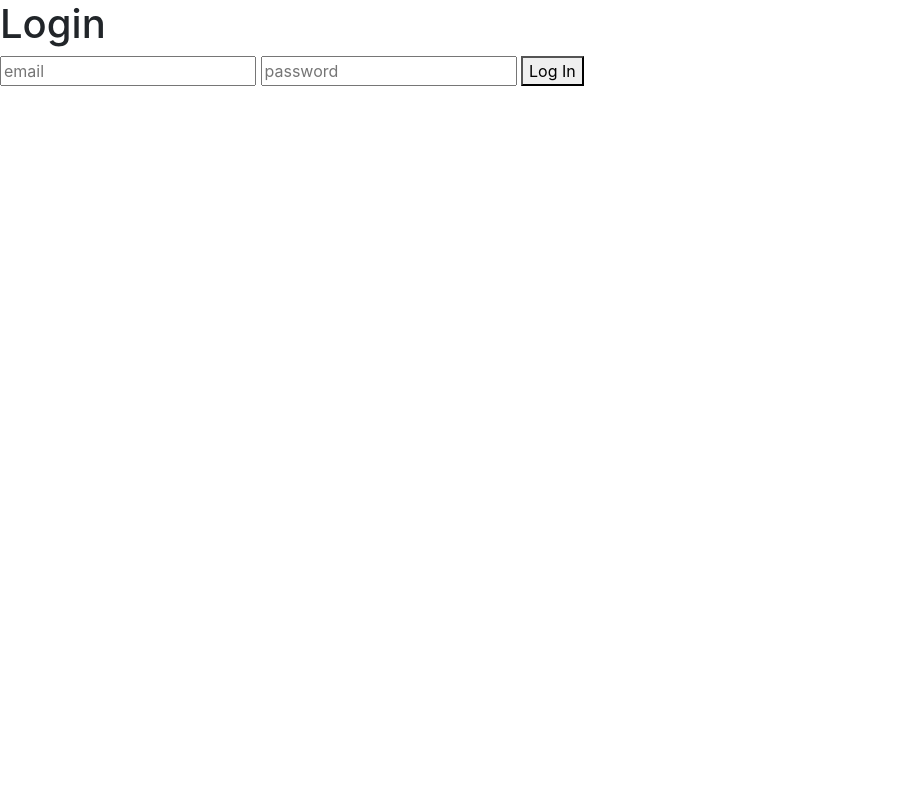
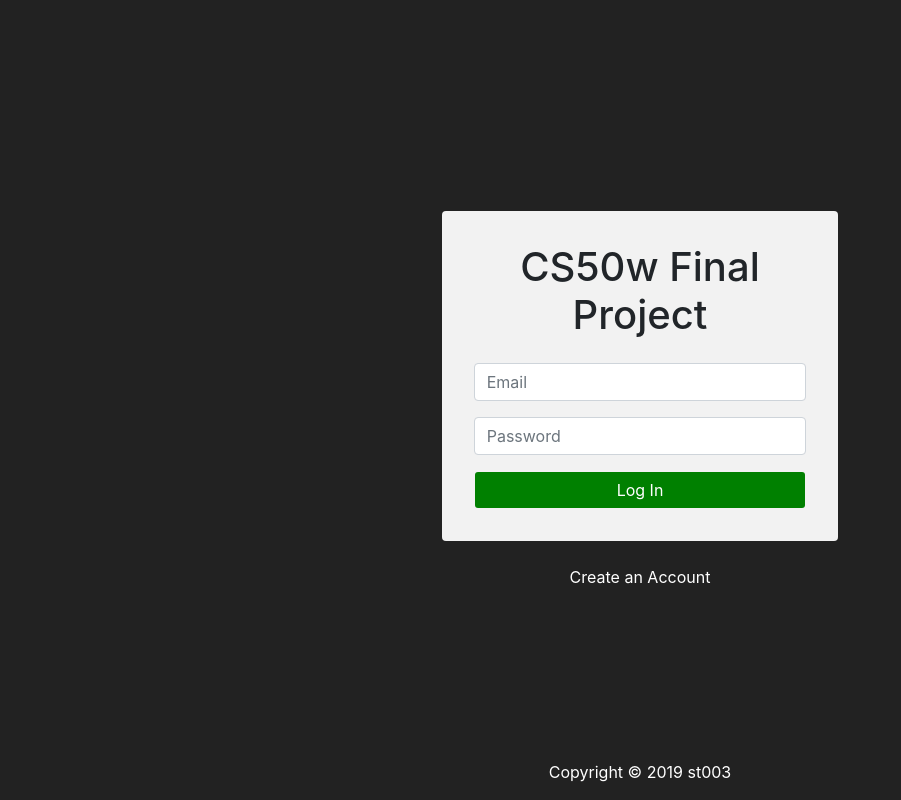
Before and after one commit to st003/CS50w-Final-Project, a Django app: page /login/ in a window 1280 px wide. Shown: the whole page, without its empty margins (0-901 px from the left). Run offline with Django 3.2, Linux system fonts and the light colour scheme; some libraries are stand-ins or nearby versions.

Commit message:
Updated login template styling

```diff
--- a/purchasing/static/purchasing/styles.min.css
+++ b/purchasing/static/purchasing/styles.min.css
@@ -1 +1 @@
-.secondaryBtn{background-color:green;color:white}.secondaryBtn:hover{background-color:#090;color:white}.secondaryBtn:active{background-color:#060;color:white}.neutralBtn{background-color:#f2f2f2;color:#404040}.neutralBtn:hover{background-color:#bfbfbf;color:#404040}.neutralBtn:active{background-color:#d9d9d9;color:#404040}.mainHeader{height:4em;background-color:#222;color:#fff}.sideBar{height:calc(100vh - 4em);padding:2em 1em 1em 1em;background-color:#f2f2f2}@media (max-width: 768px){.sideBar{height:auto}}.sideBarLink{display:block;padding:1em;color:#404040;text-decoration:none}.sideBarLink:hover{background-color:#bfbfbf;color:#404040;text-decoration:none}.sideBarLinkActive{background-color:#d9d9d9}.contentArea{padding:2em}
+.secondaryBtn{background-color:green;color:white}.secondaryBtn:hover{background-color:#090;color:white}.secondaryBtn:active{background-color:#060;color:white}.neutralBtn{background-color:#f2f2f2;color:#404040}.neutralBtn:hover{background-color:#bfbfbf;color:#404040}.neutralBtn:active{background-color:#d9d9d9;color:#404040}.mainHeader{height:4em;background-color:#222;color:#fff}.sideBar{height:calc(100vh - 4em);padding:2em 1em 1em 1em;background-color:#f2f2f2}@media (max-width: 768px){.sideBar{height:auto}}.sideBarLink{display:block;padding:1em;color:#404040;text-decoration:none}.sideBarLink:hover{background-color:#bfbfbf;color:#404040;text-decoration:none}.sideBarLinkActive{background-color:#d9d9d9}.contentArea{padding:2em}.loginPage{height:100vh;background-color:#222}.loginForm{padding:2em 2em 1em 2em;border-radius:0.25em;background-color:#f2f2f2}.loginText{color:#fff}.loginText a{color:#fff}.loginText a:hover{color:#fff}
--- a/purchasing/static/purchasing/styles.scss
+++ b/purchasing/static/purchasing/styles.scss
@@ -87,3 +87,31 @@ $dark_text: #404040;
 .contentArea {
     padding: 2em;
 }
+
+
+/* PAGE SPECIFIC STYLES */
+
+/* LOGIN */
+
+.loginPage {
+    height: 100vh;
+    background-color: $primary_color;
+}
+
+.loginForm {
+    padding: 2em 2em 1em 2em;
+    border-radius: 0.25em;
+    background-color: $neutral_color;
+}
+
+.loginText {
+    color: $light_text;
+
+    a {
+        color: $light_text;
+    }
+
+    a:hover {
+        color: $light_text;
+    }
+}
--- a/purchasing/templates/purchasing/login.html
+++ b/purchasing/templates/purchasing/login.html
@@ -5,13 +5,54 @@
 {% endblock %}
 
 {% block public %}
-    <h1>Login</h1>
-    <form action="{% url 'login' %}" method="post">
-        {% csrf_token %}
-        <fieldset>
-            <input name="email" type="email" placeholder="email" required>
-            <input name="password" type="password" placeholder="password" required>
-            <button type="submit">Log In</button>
-        </fieldset>
-    </form>
+
+    <div class="container-fluid">
+
+        <div class="row justify-content-center align-items-center loginPage">
+            <div class="col-sm-12 col-md-5 col-lg-5 col-xl-4">
+
+                <section class="loginForm">
+
+                    <div class="text-center mb-4">
+                        <h1>CS50w Final Project</h1>
+                    </div>
+
+                    <form action="{% url 'login' %}" method="post">
+                        <feildset>
+                        {% csrf_token %}
+
+                            <div class="form-group">
+                                <input class="form-control" name="email" placeholder="Email" type="email" required/>
+                            </div><!--form-group-->
+
+                            <div class="form-group">
+                                <input class="form-control" name="password" placeholder="Password" type="password" required/>
+                            </div><!--form-group-->
+
+                            <div class="form-group">
+                                <button class="form-control btn secondaryBtn" type="submit">Log In</button>
+                            </div><!--form-group-->
+
+                        </feildset>
+                    </form>
+
+                </section><!--loginForm-->
+
+                <div class="text-center mt-4 loginText">
+                    <a href="#">Create an Account</a>
+                </div>
+
+            </div><!--column-->
+        </div><!--row-->
+
+        <footer class="fixed-bottom text-center loginText">
+            <p>
+                Copyright &copy;
+                <script>document.write(new Date().getFullYear())</script>
+                st003
+            </p><!--copyright-->
+        </footer><!--fixed-bottom-->
+
+    </div><!--container-fluid-->
+
 {% endblock %}
```
